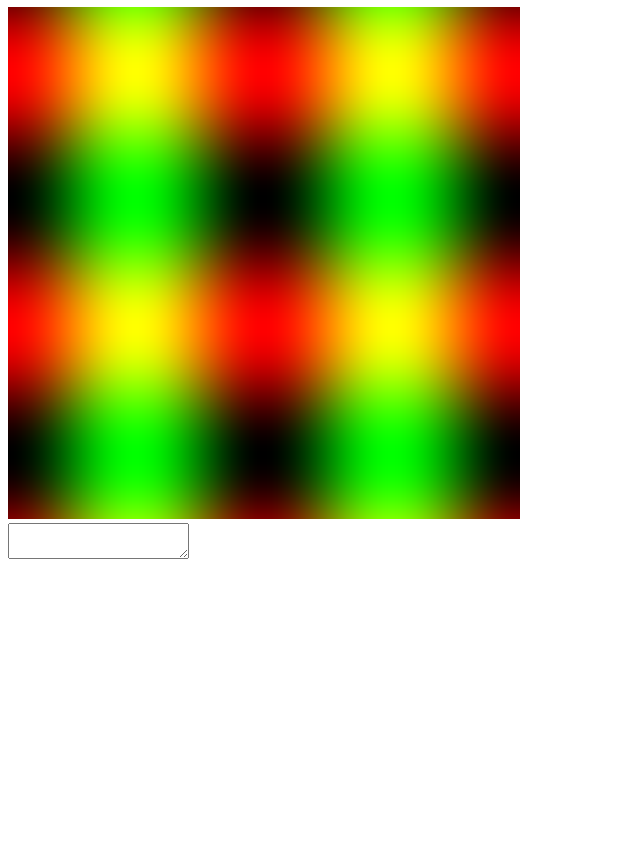
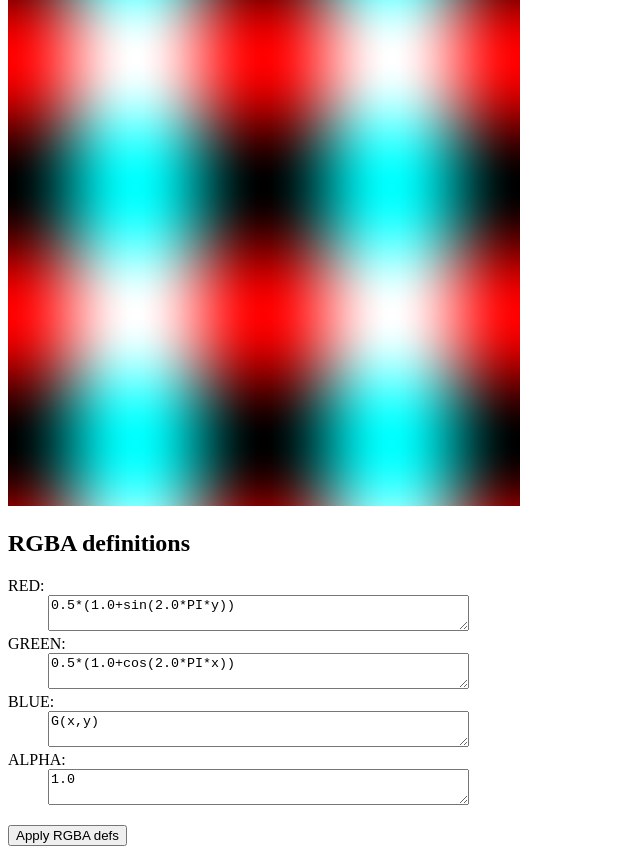
Before and after one commit to mki1967/texturion, a plain HTML site: page index.html in a window 1280 px wide. Shown: the part 73-927 px from the top of the page, without its empty margins (0-640 px from the left). Before the commit the page ends 800 px from the top, so only its background shows below. Drawn offline with Linux system fonts and the light colour scheme.

Commit message:
the first working version

```diff
--- a/index.html
+++ b/index.html
@@ -8,16 +8,46 @@
   </head>
   <body>
 
-    <h1>2x2 textures view </h1>
+    <h2>2x2 textures view </h2>
 
     <div>
       <canvas id="canvas" width="512" height="512">
       </canvas>
     </div>
 
+    <h2>RGBA definitions </h2>
     <div>
-      <textarea>
-      </textarea>
+      <dl>
+	<dt>
+	  RED:
+	</dt>
+	<dd>
+	  <textarea id="defR" rows="2" cols="50">
+	  </textarea>
+	</dd>
+	<dt>
+	  GREEN:
+	</dt>
+	<dd>
+	  <textarea id="defG" rows="2" cols="50">
+	  </textarea>
+	</dd>
+	<dt>
+	  BLUE:
+	</dt>
+	<dd>
+	  <textarea id="defB" rows="2" cols="50">
+	  </textarea>
+	</dd>
+	<dt>
+	  ALPHA:
+	</dt>
+	<dd>
+	  <textarea id="defA" rows="2" cols="50">
+	  </textarea>
+	</dd>
+      </dl>
+    <button type="button" id="RGBAbutton">Apply RGBA defs</button>
     </div>
 
 
--- a/texturion.js
+++ b/texturion.js
@@ -36,7 +36,7 @@ var makeShaderProgramTool= function(gl, vertexShaderSource, fragmentShaderSource
 var def={};
 def.R="0.5*(1.0+sin(2.0*PI*y))";
 def.G="0.5*(1.0+cos(2.0*PI*x))";
-def.B="0.0";
+def.B="G(x,y)";
 def.A="1.0";
 
 
@@ -115,9 +115,25 @@ var texAttrFloat32Array= new Float32Array( [
 ] );
 
 
+
+var setRGBATextAreas= function( def ){
+    document.getElementById("defR").value=def.R;
+    document.getElementById("defG").value=def.G;
+    document.getElementById("defB").value=def.B;
+    document.getElementById("defA").value=def.A;
+}
+
+var geRGBATextAreas= function( def ){
+    def.R=document.getElementById("defR").value;
+    def.G=document.getElementById("defG").value;
+    def.B=document.getElementById("defB").value;
+    def.A=document.getElementById("defA").value;
+}
+
 var texturion={}
 
-window.onload= function(){
+
+var   applyDefs= function( def){
     if(!texturion.canvas){
 	texturion.canvas=document.getElementById("canvas");
     }
@@ -221,3 +237,15 @@ window.onload= function(){
     gl.drawArrays(gl.TRIANGLES, 0, 6 );
     console.log(texturion);
 }
+
+var RGBAbuttonCallback=function(){
+    geRGBATextAreas(def);
+    applyDefs(def);
+}
+
+window.onload= function(){
+    setRGBATextAreas(def);
+    geRGBATextAreas(def);
+    applyDefs(def);
+    document.getElementById("RGBAbutton").onclick=RGBAbuttonCallback;
+}
```
